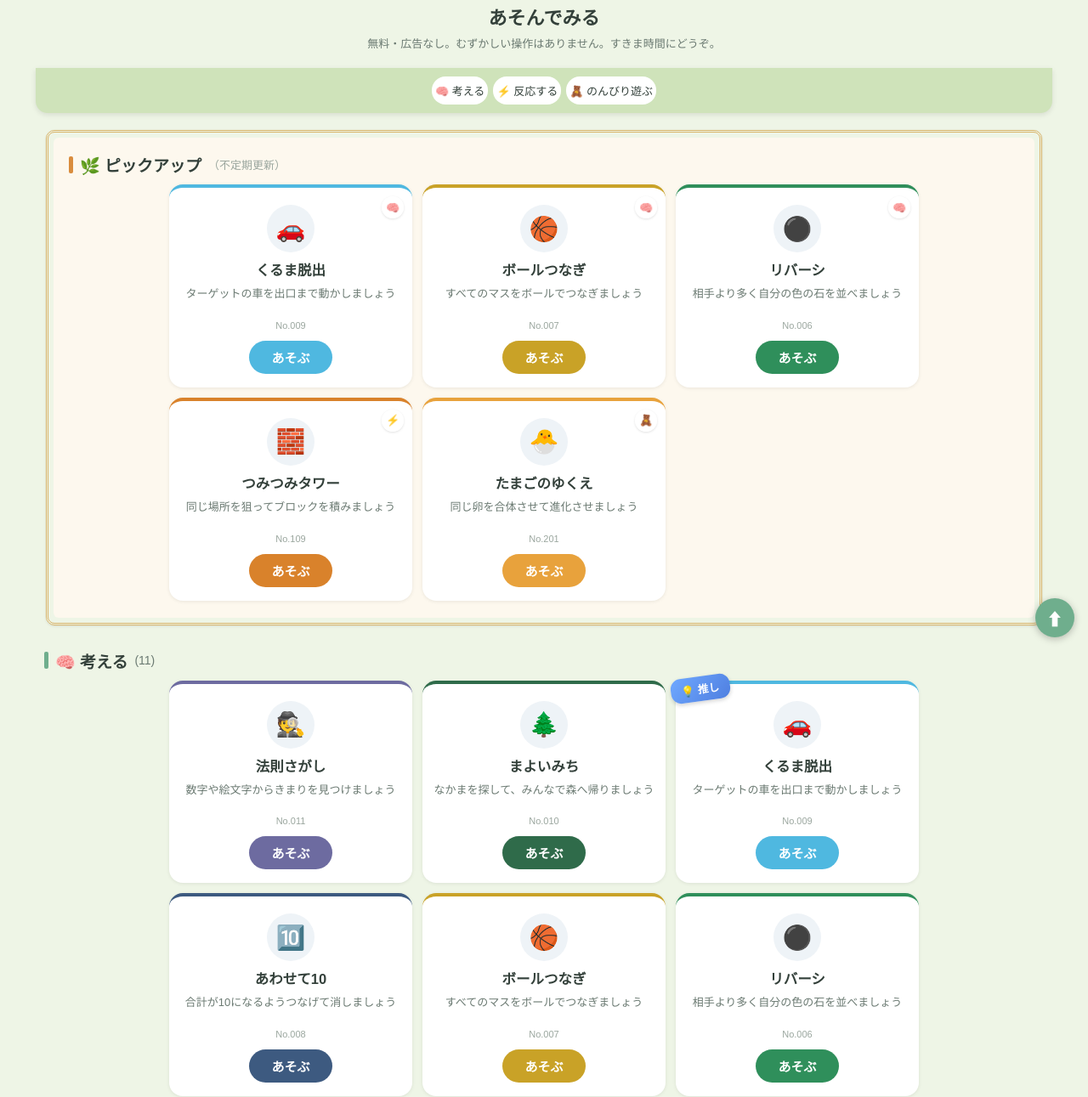
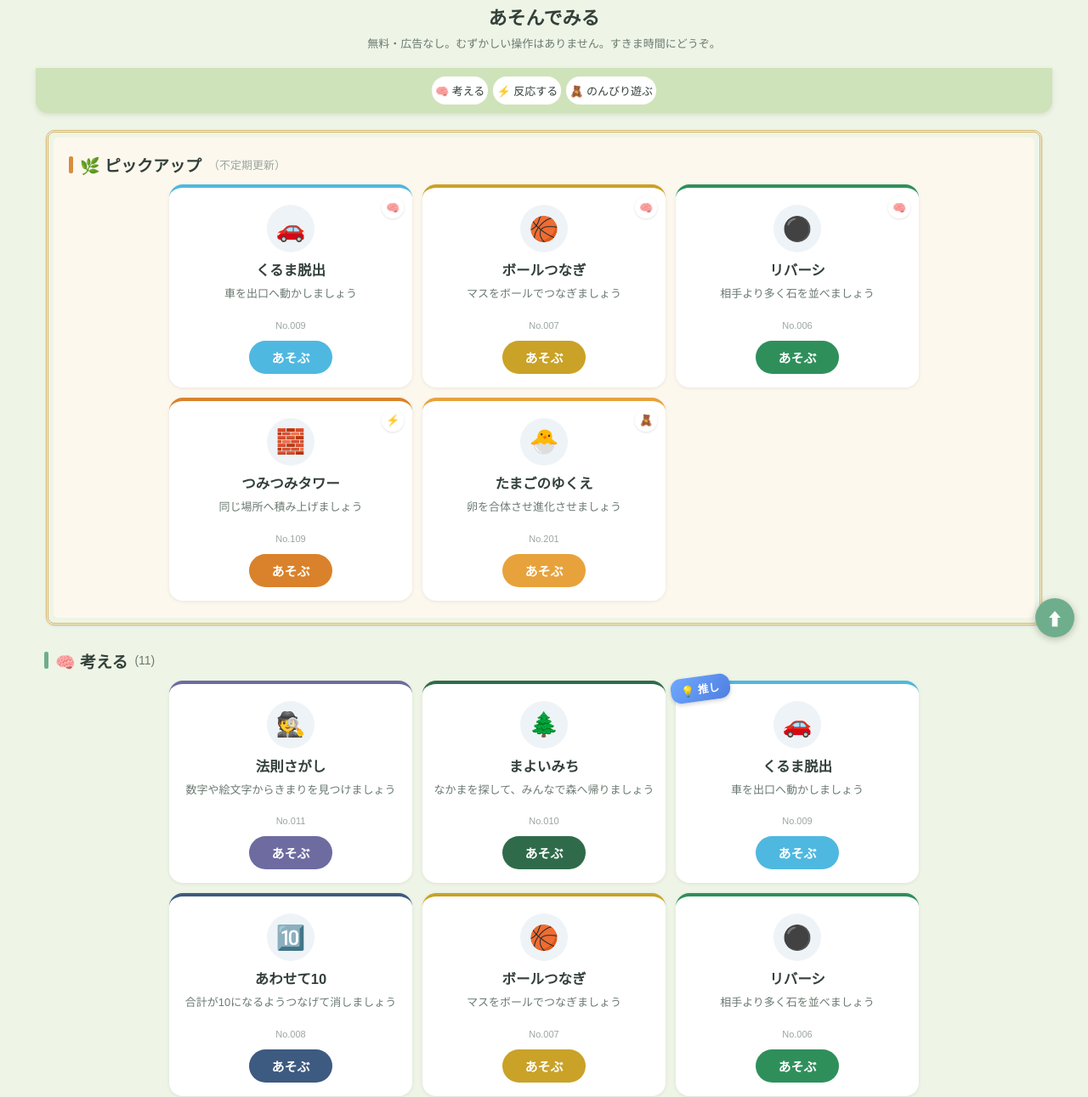
Before and after one commit to OPGKLab/opgk-lab-games, a plain HTML site: page index.html in a window 1280 px wide. Shown: the part 34-1325 px from the top of the page at 85% size. Drawn offline with Linux system fonts and the light colour scheme.

Commit message:
Add files via upload

```diff
--- a/index.html
+++ b/index.html
@@ -275,14 +275,14 @@
           <span class="cat-chip">🧠</span>
           <span class="icon-circle">🚗</span>
           <span class="label">くるま脱出</span>
-          <span class="desc">ターゲットの車を出口まで動かしましょう</span>
+          <span class="desc">車を出口へ動かしましょう</span>
           <span class="game-no">No.009</span>
           <span class="play-btn">あそぶ</span>
         </a>        <a class="game-card" style="--card-accent:#c9a227" href="./games/007_ball-tsunagi/index.html" data-no="007">
           <span class="cat-chip">🧠</span>
           <span class="icon-circle">🏀</span>
           <span class="label">ボールつなぎ</span>
-          <span class="desc">すべてのマスをボールでつなぎましょう</span>
+          <span class="desc">マスをボールでつなぎましょう</span>
           <span class="game-no">No.007</span>
           <span class="play-btn">あそぶ</span>
         </a>
@@ -290,14 +290,14 @@
           <span class="cat-chip">🧠</span>
           <span class="icon-circle">⚫</span>
           <span class="label">リバーシ</span>
-          <span class="desc">相手より多く自分の色の石を並べましょう</span>
+          <span class="desc">相手より多く石を並べましょう</span>
           <span class="game-no">No.006</span>
           <span class="play-btn">あそぶ</span>
         </a>        <a class="game-card" style="--card-accent:#d9822b" href="./games/109_tsumitsumi-tower/index.html" data-no="109">
           <span class="cat-chip">⚡</span>
           <span class="icon-circle">🧱</span>
           <span class="label">つみつみタワー</span>
-          <span class="desc">同じ場所を狙ってブロックを積みましょう</span>
+          <span class="desc">同じ場所へ積み上げましょう</span>
           <span class="game-no">No.109</span>
           <span class="play-btn">あそぶ</span>
         </a>
@@ -305,7 +305,7 @@
           <span class="cat-chip">🧸</span>
           <span class="icon-circle">🐣</span>
           <span class="label">たまごのゆくえ</span>
-          <span class="desc">同じ卵を合体させて進化させましょう</span>
+          <span class="desc">卵を合体させ進化させましょう</span>
           <span class="game-no">No.201</span>
           <span class="play-btn">あそぶ</span>
         </a>
@@ -335,7 +335,7 @@
           <span class="card-badge card-badge-pickup">💡 推し</span>
           <span class="icon-circle">🚗</span>
           <span class="label">くるま脱出</span>
-          <span class="desc">ターゲットの車を出口まで動かしましょう</span>
+          <span class="desc">車を出口へ動かしましょう</span>
           <span class="game-no">No.009</span>
           <span class="play-btn">あそぶ</span>
         </a>
@@ -349,14 +349,14 @@
         <a class="game-card" style="--card-accent:#c9a227" href="./games/007_ball-tsunagi/index.html" data-no="007">
           <span class="icon-circle">🏀</span>
           <span class="label">ボールつなぎ</span>
-          <span class="desc">すべてのマスをボールでつなぎましょう</span>
+          <span class="desc">マスをボールでつなぎましょう</span>
           <span class="game-no">No.007</span>
           <span class="play-btn">あそぶ</span>
         </a>
         <a class="game-card" style="--card-accent:#2f8f5b" href="./games/006_reversi/index.html" data-no="006">
           <span class="icon-circle">⚫</span>
           <span class="label">リバーシ</span>
-          <span class="desc">相手より多く自分の色の石を並べましょう</span>
+          <span class="desc">相手より多く石を並べましょう</span>
           <span class="game-no">No.006</span>
           <span class="play-btn">あそぶ</span>
         </a>
@@ -420,7 +420,7 @@
           <span class="card-badge card-badge-pickup">💡 推し</span>
           <span class="icon-circle">🧱</span>
           <span class="label">つみつみタワー</span>
-          <span class="desc">同じ場所を狙ってブロックを積みましょう</span>
+          <span class="desc">同じ場所へ積み上げましょう</span>
           <span class="game-no">No.109</span>
           <span class="play-btn">あそぶ</span>
         </a>
@@ -548,7 +548,7 @@
           <span class="card-badge card-badge-pickup">💡 推し</span>
           <span class="icon-circle">🐣</span>
           <span class="label">たまごのゆくえ</span>
-          <span class="desc">同じ卵を合体させて進化させましょう</span>
+          <span class="desc">卵を合体させ進化させましょう</span>
           <span class="game-no">No.201</span>
           <span class="play-btn">あそぶ</span>
         </a>
```
